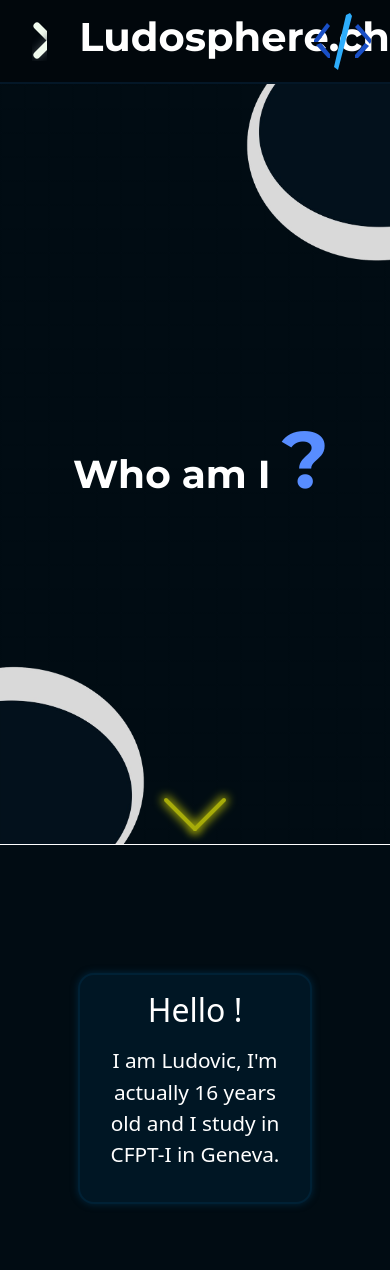
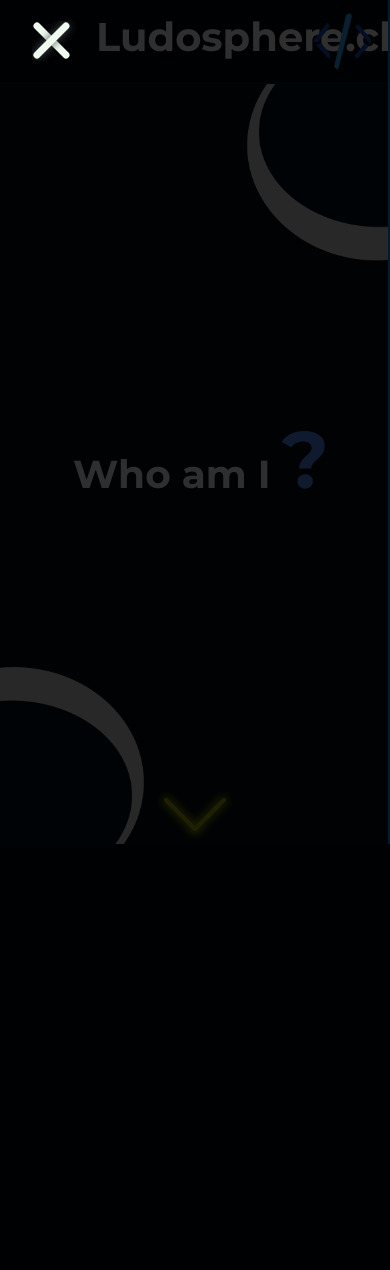
Before and after one commit to Glicydev/ludosphere, a PHP site: page / in a window 390 px wide, after a click that opens the changed part. Shown: the top 1270 px of the page. After the commit the page ends 844 px from the top, so only its background shows below. Run offline with PHP 8.4, Linux system fonts and the light colour scheme.

Commit message:
javascript & responsive
javascript & responsive

```diff
--- a/css/base.css
+++ b/css/base.css
@@ -14,7 +14,7 @@ body {
 
 /* Titles */
 h1 {
-    margin-left: 2rem;
+    margin-left: clamp(4rem, 5vw, 5rem);
     overflow: hidden;
     font-size: 2.5rem !important;
 }
@@ -74,6 +74,8 @@ input[type="checkbox"] {
     width: 50px;
     height: 40px;
     overflow: hidden;
+    z-index: 101;
+    position: fixed;
 }
 
 .bar span {
@@ -175,6 +177,7 @@ footer {
     overflow: visible;
     border: none;
     transition: all 0.2s;
+    z-index: 99;
 }
 
 #goToTop img {
@@ -193,21 +196,40 @@ footer {
     transition: all 0.2s;
 }
 
+aside {
+    width: 30vw;
+    height: 100vh;
+    position: fixed;
+    top: 0;
+    left: -100vw;
+    background-color: rgba(0, 0, 0, 0.815);
+    z-index: 100;
+    transition: all 0.2s;
+    border-right: 2px solid #021c2c;
+}
+
+@media only screen and (max-width: 1300px) {
+    aside {
+        width: 50vw;
+    }
+}
+
 @media only screen and (max-width: 1000px) {
     .donate {
         display: none;
     }
 }
 
-@media only screen and (max-width: 600px) {
+@media only screen and (max-width: 500px) {
     #goToTop {
-        bottom: 20vh;
-        right: 5vw;
-        width: clamp(2rem, 10vw, 5rem);
-        height: clamp(2rem, 10vw, 5rem);
+        width: clamp(2rem, 20vw, 10rem);
+        height: clamp(2rem, 20vw, 10rem);
+        display: grid;
+        place-items: center;
+        bottom: 5rem;
     }
 
-    #goToTop img {
-        margin-bottom: 20%;
+    aside {
+        width: 100vw;
     }
 }
--- a/css/style.css
+++ b/css/style.css
@@ -71,6 +71,7 @@ h4 {
     position: absolute;
     right: 9vw;
     top: -5px;
+    z-index: 1;
 }
 
 .circleTwo {
@@ -79,6 +80,7 @@ h4 {
     rotate: 180deg;
     left: -3px;
     bottom: -5px;
+    z-index: 1;
 }
 
 
@@ -302,4 +304,12 @@ h4 {
         right: 0;
         margin-inline: auto;
     }
+
+    .project {
+        width: 85vw !important;
+    }
+
+    .item {
+        width: 85vw !important;
+    }
 }
--- a/index.html
+++ b/index.html
@@ -22,7 +22,7 @@
 <body>
     <header>
         <label class="bar" for="check">
-            <input type="checkbox" id="check">
+            <input type="checkbox" id="check" onclick="handleBurgerMenu()">
             <span class="top"></span>
             <span class="middle"></span>
             <span class="bottom"></span>
@@ -32,7 +32,9 @@
         <img src="./img/logoExample.png" alt="logo">
     </header>
     <main>
-        <button id="goToTop">
+        <aside>
+        </aside>
+        <button id="goToTop" onclick="window.scrollTo({top: 0, behavior: 'smooth'});">
             <img src="img/arrowTop.png" draggable="false"></img>
         </button>
         <div id="dessusBareFlotaison">
--- a/js/script.js
+++ b/js/script.js
@@ -1,7 +1,12 @@
 const footerText = document.getElementById("footerText")
 const today = new Date()
 const year = today.getFullYear()
-const button = document.getElementById("goToTop");
+const button = document.getElementById("goToTop")
+const burgerButton = document.querySelector(".bar")
+const burgerMenu = document.querySelector("aside")
+const burgerMenuSize = burgerMenu.offsetWidth
+console.log(burgerMenuSize)
+let burgerMenuOpened = false;
 
 footerText.innerHTML = `&copy; 2024-${year} Ludoit. All rights reserved.`
 
@@ -25,6 +30,14 @@ function showScrollTopOrNot() {
   }
 }
 
+function handleBurgerMenu() {
+  if (burgerMenuOpened)
+    burgerMenu.style.left = `-100vw`
+  else
+    burgerMenu.style.left = `0`
+  burgerMenuOpened = !burgerMenuOpened
+}
+
 window.addEventListener("scroll", showScrollTopOrNot)
 
 // Initialize the agent on page load.
```
